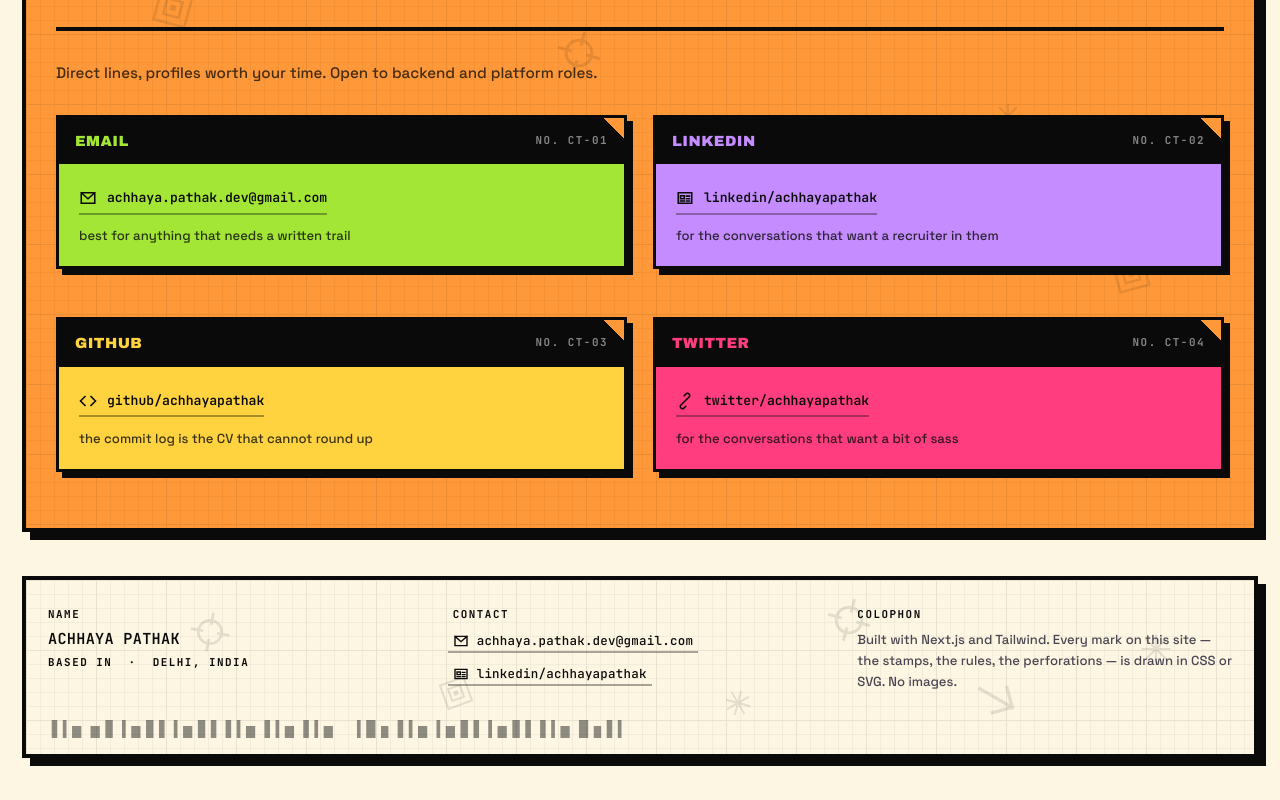
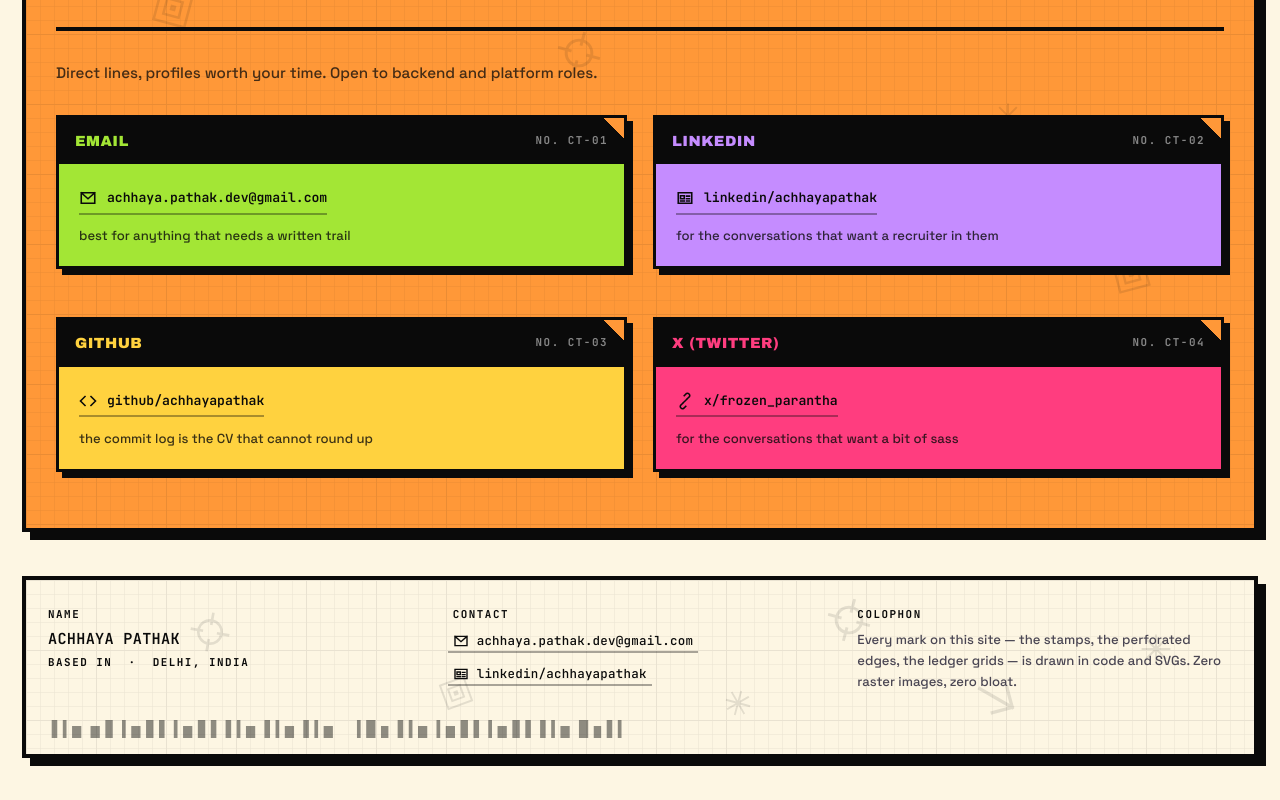
Before and after one commit to achhayapathak/portfolio, a Next.js app: page /contact in a window 1280 px wide. Shown: the part 390-1190 px from the top of the page. Built offline with nearby package versions, Linux system fonts and the light colour scheme.

Commit message:
chore: update footer colophon text and refresh X profile link details

```diff
--- a/src/components/layout/Footer.tsx
+++ b/src/components/layout/Footer.tsx
@@ -63,9 +63,8 @@
         <div className="foot-note">
           <p className="lbl">colophon</p>
           <p className="prose-form">
-            Built with Next.js and Tailwind. Every mark on this site — the
-            stamps, the rules, the perforations — is drawn in CSS or SVG. No
-            images.
+          Every mark on this site — the stamps, the perforated edges, the ledger grids — is
+            drawn in code and SVGs. Zero raster images, zero bloat.
           </p>
         </div>
       </div>
--- a/src/data/content.config.ts
+++ b/src/data/content.config.ts
@@ -178,11 +178,11 @@
     description: "the commit log is the CV that cannot round up",
   },
   {
-    title: "Twitter",
+    title: "X (Twitter)",
     icon: "link",
     stock: "magenta",
-    url: "https://twitter.com/achhayapathak",
-    label: "twitter/achhayapathak",
+    url: "https://x.com/frozen_parantha",
+    label: "x/frozen_parantha",
     description: "for the conversations that want a bit of sass"
   }
 ];
```
